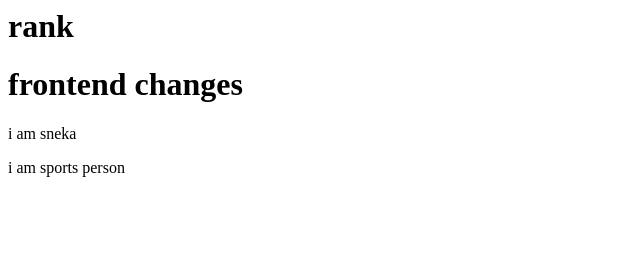
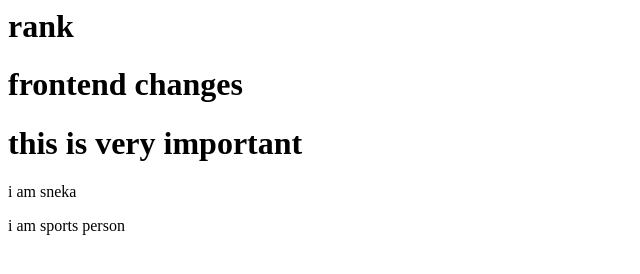
Before and after one commit to sneka18/sample1, a plain HTML site: page index.html in a window 1280 px wide. Shown: the whole page, without its empty margins (0-640 px from the left). Drawn offline with Linux system fonts and the light colour scheme.

Commit message:
feat:Add some important line

```diff
--- a/index.html
+++ b/index.html
@@ -5,6 +5,7 @@
     <body>
         <h1>rank</h1>
         <h1>frontend changes</h1>
+        <h1>this is very important</h1>
         <p>i am sneka</p>
         <p>i am sports person</p>
     </body>
```
